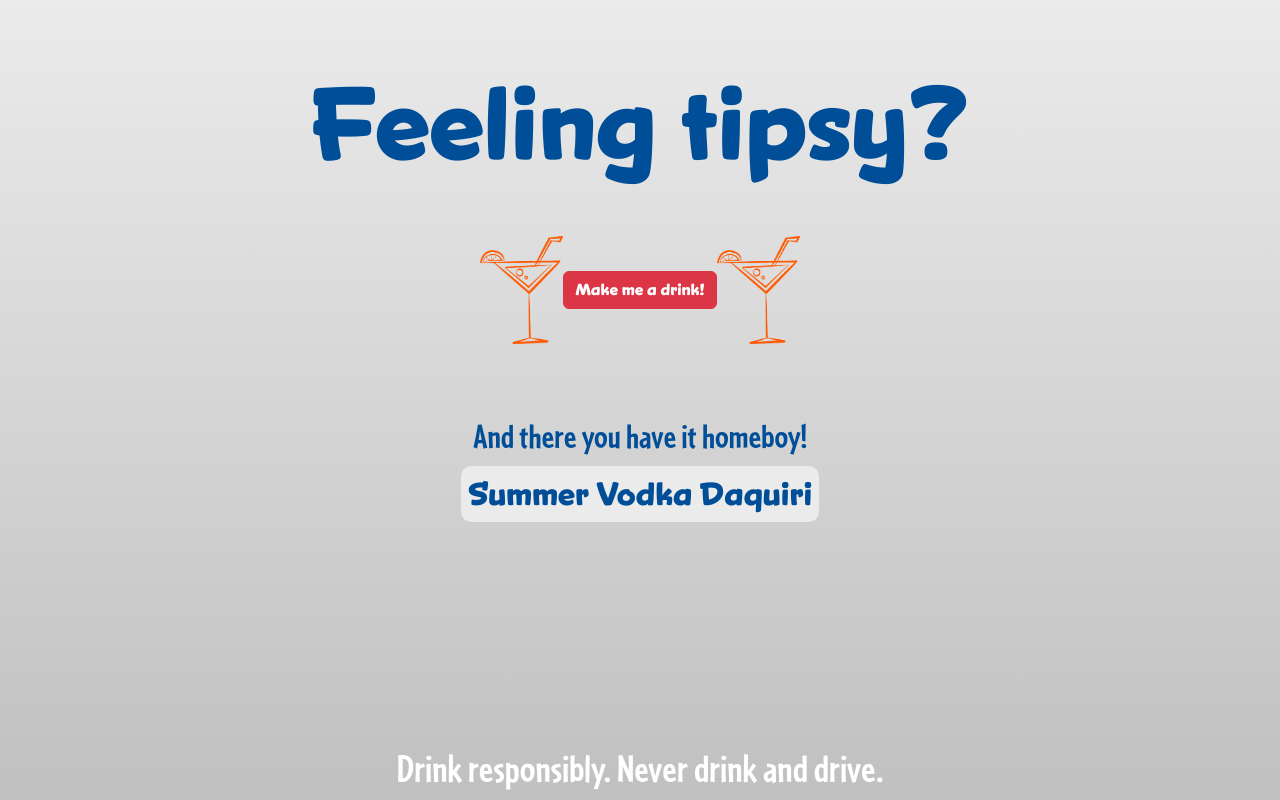
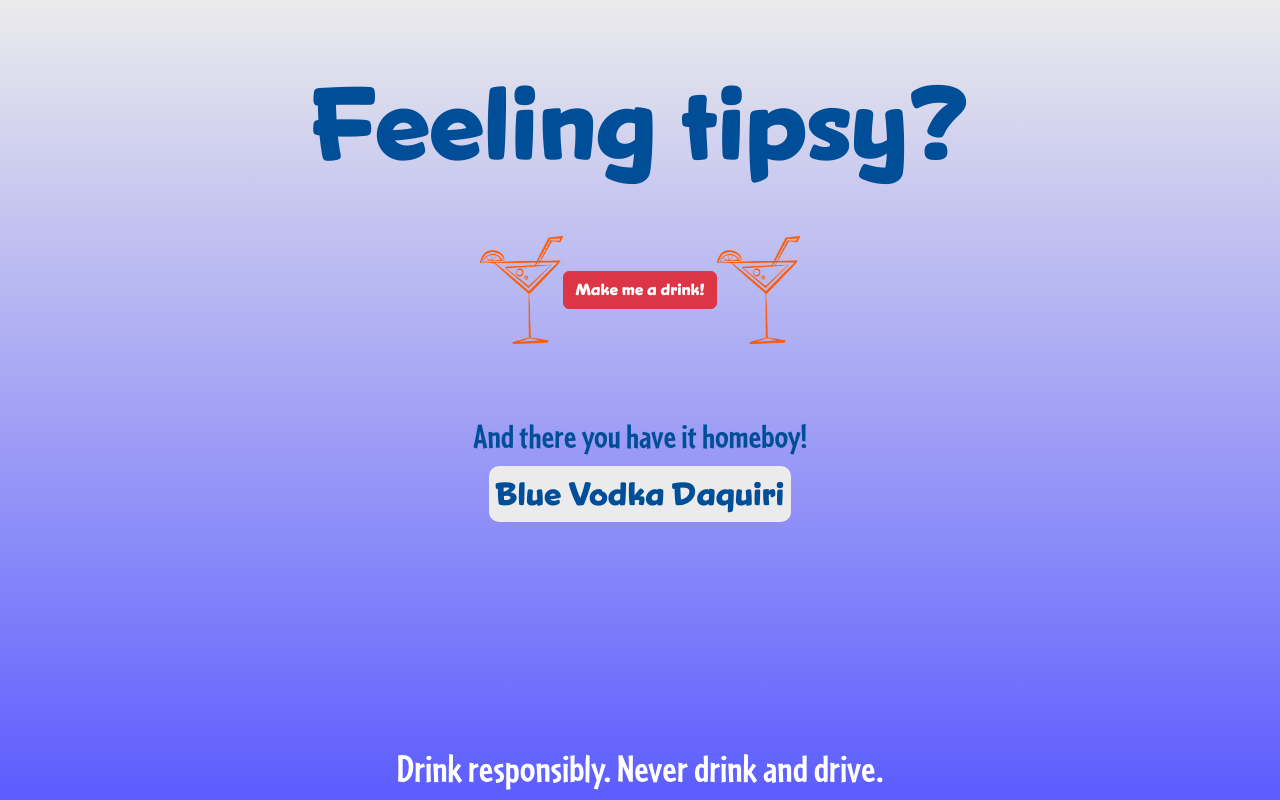
Before and after one commit to phill52/tipsy-drink, a React (Create React App) app: page / in a window 1280 px wide. Built offline with nearby package versions, Linux system fonts and the light colour scheme.

Commit message:
background changing colors

```diff
--- a/package.json
+++ b/package.json
@@ -13,6 +13,7 @@
     "react-bootstrap": "^2.5.0",
     "react-dom": "^18.2.0",
     "react-scripts": "5.0.1",
+    "react-spring": "^9.5.4",
     "web-vitals": "^2.1.4"
   },
   "scripts": {
--- a/src/App.js
+++ b/src/App.js
@@ -8,7 +8,7 @@ import {Button} from 'react-bootstrap';
 import 'bootstrap/dist/css/bootstrap.min.css';
 import './assets/Snicker-Bold.ttf';
 import cocktail from './assets/cocktail.PNG';
-
+import { useSpring, animated } from 'react-spring'
 
 const audioClips = [
   {sound: Homeboy1, label: 'Homeboy1'}
@@ -25,9 +25,13 @@ function App() {
   {data.cocktail.map((item, i) => (cocktails.push(item)))}
   {data.theme.map((item, i) => (themes.push(item)))}
   {data.container.map((item, i) => (containers.push(item)))}
-
-  const [drink, setDrink] = useState(Generator(flavors,spirits,cocktails,themes,containers));
-
+  let [baseGradient, baseDrink] = Generator(flavors,spirits,cocktails,themes,containers);
+  const [drink, setDrink] = useState(baseDrink);
+  const [gradient, setGradient] = useState(`linear-gradient(#ebebeb,${baseGradient})`);
+  const fade = useSpring({
+    from: { opacity: "0" },
+    to: { opacity: "1" },
+  })
   const SoundPlay = (src) =>{
     const sound = new Howl({
       src
@@ -38,11 +42,13 @@ function App() {
   function handlePress(){
     console.log("pressed");
     SoundPlay(Homeboy1);
-    setDrink(Generator(flavors,spirits,cocktails,themes,containers));
+    let [color, drink] = Generator(flavors,spirits,cocktails,themes,containers);
+    setDrink(drink);
+    setGradient(`linear-gradient(#ebebeb,${color})`);
   }
 
   return (
-    <div className="App">
+    <div style={{width:'100%', minHeight:'100vh',background:gradient, transition:'0.2s linear' }} >
       <div  className="Header">
         <h5 style={{fontSize:0}}>⠀</h5>
         <h1 style={{fontFamily: 'Snicker', marginTop:'5%', textAlign: 'center', color: '#004E98', fontSize: 102}}>Feeling tipsy?</h1>
--- a/src/Generator.js
+++ b/src/Generator.js
@@ -1,4 +1,39 @@
 export default function Generator (flavors, spirits, cocktails, themes, containers){
+    let int_to_hex = (num) =>{
+        var hex = Math.round(num).toString(16);
+        if (hex.length === 1)
+            hex = '0' + hex;
+        return hex;
+    }
+    let blend_colors = (color1, color2) => {
+        let percentage=0.5;
+         if (color1.length === 4)
+            color1 = color1[1] + color1[1] + color1[2] + color1[2] + color1[3] + color1[3];
+        else
+            color1 = color1.substring(1);
+        if (color2.length === 4)
+            color2 = color2[1] + color2[1] + color2[2] + color2[2] + color2[3] + color2[3];
+        else
+            color2 = color2.substring(1);
+
+        console.log('valid: c1 => ' + color1 + ', c2 => ' + color2);
+
+        // 3: we have valid input, convert colors to rgb
+        color1 = [parseInt(color1[0] + color1[1], 16), parseInt(color1[2] + color1[3], 16), parseInt(color1[4] + color1[5], 16)];
+        color2 = [parseInt(color2[0] + color2[1], 16), parseInt(color2[2] + color2[3], 16), parseInt(color2[4] + color2[5], 16)];
+
+        // 4: blend
+        let color3 = [
+            (1 - percentage) * color1[0] + percentage * color2[0],
+            (1 - percentage) * color1[1] + percentage * color2[1],
+            (1 - percentage) * color1[2] + percentage * color2[2]
+        ];
+        color3 = '#' + int_to_hex(color3[0]) + int_to_hex(color3[1]) + int_to_hex(color3[2]);
+
+        return color3
+    }
+
+    let color="#c0c0c0";
     let output="";
     let intDrinkChoice=Math.floor(Math.random()*9);
     //chooses the numbers ahead of time to save lines on the switch statements
@@ -9,12 +44,10 @@ export default function Generator (flavors, spirits, cocktails, themes, containe
     let intThemeChoice=Math.floor(Math.random()*(themes.length-1));
     let intThemeChoice2=Math.floor(Math.random()*(themes.length-1));
     let intContainerChoice=Math.floor(Math.random()*(containers.length-1));
-
     let isContainer=Math.random()<0.5; //50% bool statement
-    let isSuper=Math.random()<0.1; //50% bool statement
-
+    let isSuper=Math.random()<0.1; //10% bool statement
     while(true){ //loops to make sure there are no flavor duplicates
-        if(intFlavorChoice!=intFlavorChoice2){
+        if(intFlavorChoice!==intFlavorChoice2){
             break;
         }
         intFlavorChoice=Math.floor(Math.random()*(flavors.length-1));
@@ -22,7 +55,7 @@ export default function Generator (flavors, spirits, cocktails, themes, containe
     }
 
     while(true){ //loops to make sure there are no theme duplicates and 2 colors
-        if((intThemeChoice!=intThemeChoice2)&&!(themes[intThemeChoice].color&&themes[intThemeChoice2].color)){
+        if((intThemeChoice!==intThemeChoice2)&&!(themes[intThemeChoice].color&&themes[intThemeChoice2].color)){
             break;
         }
         intThemeChoice=Math.floor(Math.random()*(themes.length-1));
@@ -33,18 +66,27 @@ export default function Generator (flavors, spirits, cocktails, themes, containe
     switch(intDrinkChoice){
         case 0: //flavor spirit cocktail
             output=flavors[intFlavorChoice].title+" "+spirits[intSpiritChoice].title+" "+cocktails[intCocktailChoice].title;
+            color=flavors[intFlavorChoice].gradient;
             break;
         case 1: //theme spirit cocktail
             output=themes[intThemeChoice].title+" "+spirits[intSpiritChoice].title+" "+cocktails[intCocktailChoice].title;
+            color=themes[intThemeChoice].gradient;
             break;
         case 2: //flavor flavor cocktail
             output=flavors[intFlavorChoice].title+" "+flavors[intFlavorChoice2].title+" "+cocktails[intCocktailChoice].title;
+            color=blend_colors(flavors[intFlavorChoice].gradient, flavors[intFlavorChoice2].gradient);
             break;
         case 3: //theme theme cocktail
             output=themes[intThemeChoice].title+" "+themes[intThemeChoice2].title+" "+cocktails[intCocktailChoice].title;
+            if (themes[intThemeChoice].color) color=themes[intThemeChoice].gradient;
+            else if (themes[intThemeChoice2].color) color=themes[intThemeChoice2].gradient;
+            else color=blend_colors(themes[intThemeChoice].gradient, themes[intThemeChoice2].gradient);
             break;
+
         case 4: //flavor theme cocktail
             output=flavors[intFlavorChoice].title+" "+themes[intThemeChoice].title+" "+cocktails[intCocktailChoice].title;
+            if (themes[intThemeChoice].color) color=themes[intThemeChoice].gradient;
+            else color=blend_colors(themes[intThemeChoice].gradient, flavors[intFlavorChoice].gradient);
             break;
         case 5: //theme jj
             if (isContainer){
@@ -54,6 +96,7 @@ export default function Generator (flavors, spirits, cocktails, themes, containe
                 output=themes[intThemeChoice].title+" Jungle Juice";
             }
             if (isSuper) output="Super "+output;
+            color=themes[intThemeChoice].gradient;
             break;
         case 6: //theme theme jj
             if (isContainer){
@@ -63,6 +106,9 @@ export default function Generator (flavors, spirits, cocktails, themes, containe
                 output=themes[intThemeChoice].title+" "+themes[intThemeChoice2].title+" Jungle Juice";
             }
             if (isSuper) output="Super "+output;
+            if (themes[intThemeChoice].color) color=themes[intThemeChoice].gradient;
+            else if (themes[intThemeChoice2].color) color=themes[intThemeChoice2].gradient;
+            else color=blend_colors(themes[intThemeChoice].gradient, themes[intThemeChoice2].gradient);
             break;
         case 7: //flavor jj
             if (isContainer){
@@ -72,6 +118,7 @@ export default function Generator (flavors, spirits, cocktails, themes, containe
                 output=flavors[intFlavorChoice].title+" Jungle Juice";
             }
             if (isSuper) output="Super "+output;
+            color=flavors[intFlavorChoice].gradient;
             break;
         case 8: //flavor theme jj
             if (isContainer){
@@ -81,6 +128,8 @@ export default function Generator (flavors, spirits, cocktails, themes, containe
                 output=flavors[intFlavorChoice].title+" "+themes[intThemeChoice].title+" Jungle Juice";
             }
             if (isSuper) output="Super "+output;
+            if (themes[intThemeChoice].color) color=themes[intThemeChoice].gradient;
+            else color=blend_colors(themes[intThemeChoice].gradient, flavors[intFlavorChoice].gradient);
             break;
     }
     // output=intDrinkChoice;
@@ -88,6 +137,6 @@ export default function Generator (flavors, spirits, cocktails, themes, containe
     // console.log(intCocktailChoice);
     // output=flavors[intFlavorChoice].title+" "+cocktails[intCocktailChoice].title;
     // output="hi there";
-    return output;
+    return [color,output];
 
 }
--- a/src/data/db.json
+++ b/src/data/db.json
@@ -3,77 +3,92 @@
         {
             "title":"Watermelon",
             "ingredient": "Watermelon Juice",
-            "id": 1
+            "id": 1,
+            "gradient": "#FF5733"
         },
         {
             "title":"Lime",
             "ingredient": "Lime Juice",
-            "id": 2
+            "id": 2,
+            "gradient": "#32CD32"
         },
         {
             "title":"Cranberry",
             "ingredient": "Cranberry Juice",
-            "id": 3
+            "id": 3,
+            "gradient": "#9F000F"
         },
         {
             "title":"Cotton Candy",
             "ingredient": "Cotton Candy",
-            "id": 4
+            "id": 4,
+            "gradient": "#ffbcd9"
         },
         {
             "title":"Cherry",
             "ingredient": "Cherry Juice",
-            "id": 5
+            "id": 5,
+            "gradient": "#D2042D"
         },
         {
             "title":"Peach",
             "ingredient": "Peach Juice",
-            "id": 6
+            "id": 6,
+            "gradient": "#f6a192"
         },
         {
             "title":"Pineapple",
             "ingredient": "Pineapple Juice",
-            "id": 7
+            "id": 7,
+            "gradient": "#FEEA63"
         },
         {
             "title":"Apple",
             "ingredient": "Apple Cider",
-            "id": 8
+            "id": 8,
+            "gradient": "#C7372F"
         },
         {
             "title":"Dragonfruit",
             "ingredient": "Dragonfruit",
-            "id": 9
+            "id": 9,
+            "gradient": "#d75969"
         },
         {
             "title":"Mango",
             "ingredient": "Mango Nectar",
-            "id": 10
+            "id": 10,
+            "gradient": "#F4BB44"
         },
         {
             "title":"Acai",
             "ingredient": "Acai",
-            "id": 11
+            "id": 11,
+            "gradient": "#5F3C4F"
         },
         {
             "title":"Blueberry",
             "ingredient": "Blueberry Syrup",
-            "id": 12
+            "id": 12,
+            "gradient": "#4f86f7"
         },
         {
             "title":"Sour Apple",
             "ingredient": "Sour Apple Pucker",
-            "id": 13
+            "id": 13,
+            "gradient": "#66b447"
         },
         {
             "title":"Raspberry",
             "ingredient": "Raspberry Syrup",
-            "id": 14
+            "id": 14,
+            "gradient": "#E30B5C"
         },
         {
             "title":"Orange",
             "ingredient": "Orange Juice",
-            "id": 15
+            "id": 15,
+            "gradient": "#FFA500"
         }
     ],
     "spirit": [
@@ -141,52 +156,50 @@
         {
             "title":"Blue",
             "color":true,
-            "id":1
+            "id":1,
+            "gradient":"#5C5CFF"
         },
         {
             "title":"Summer",
             "color":false,
-            "id":2
+            "id":2,
+            "gradient":"#ffd700"
         },
         {
             "title":"TikTok",
             "color":false,
-            "id":3
+            "id":3,
+            "gradient":"#ff0050"
         },
         {
             "title":"Tropical",
             "color":false,
-            "id":4
+            "id":4,
+            "gradient":"#99BE1B"
         },
         {
             "title":"Jolly Rancher",
             "color":false,
-            "id":5
+            "id":5,
+            "gradient":"#438efa"
         },
         {
             "title":"Pink",
             "color":true,
-            "id":6
-        },
-        {
-            "title":"Jersey",
-            "color":false,
-            "id":7
-        },
-        {
-            "title":"Popsicle",
-            "color":false,
-            "id":8
+            "id":6,
+            "gradient":"#FF0080"
         },
         {
             "title":"Unicorn",
             "color":false,
-            "id":9
+            "id":7,
+            "gradient":"#9f90d0"
         },
         {
             "title":"Budget",
             "color":false,
-            "id":10
+            "id":8,
+            "gradient":"#c0c0c0"
         }
     ],
     "container":[
```
Also changed, not shown: 1 other file (tests, documents, lock files or other folders).
